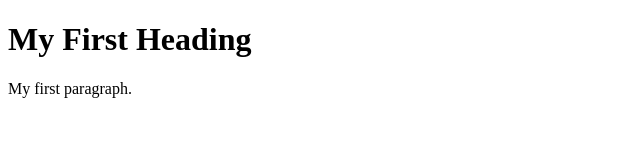
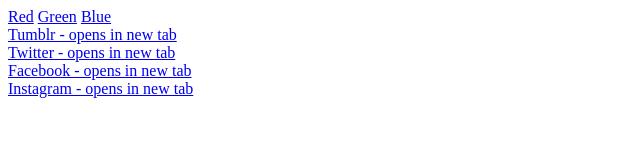
Before and after one commit to bingboul/jungkywebsite, a plain HTML site: page index.html in a window 1280 px wide. Shown: the whole page, without its empty margins (0-640 px from the left). Drawn offline with Linux system fonts and the light colour scheme.

Commit message:
add new button

```diff
--- a/index.html
+++ b/index.html
@@ -1,10 +1,21 @@
-<!DOCTYPE html>
-<html>
-<body>
+<!--
+Tutorial: https://brightbrightgreat.com/2015/08/11/how-to-8-bit-hovers/
+Originally for http://theyetee.com
+Designed and developed by http://brightbrightgreat.com
+-->
 
-<h1>My First Heading</h1>
+<div>
+	<a href="#" class="btn red">Red</a>
+	<a href="#" class="btn green">Green</a>
+	<a href="#" class="btn blue">Blue</a>
+</div>
 
-<p>My first paragraph.</p>
+<div class="social-buttons">
+	<a href="#" class="social-btn entypo-tumblr" target="_blank"><div class="sr">Tumblr - opens in new tab</div></a>
 
-</body>
-</html>
+		<a href="#" class="social-btn entypo-twitter" target="_blank"><div class="sr">Twitter - opens in new tab</div></a>
+
+		<a href="#" class="social-btn entypo-facebook" target="_blank"><div class="sr">Facebook - opens in new tab</div></a>
+
+		<a href="#" class="social-btn entypo-instagrem" target="_blank"><div class="sr">Instagram - opens in new tab</div></a>
+</div>
```
